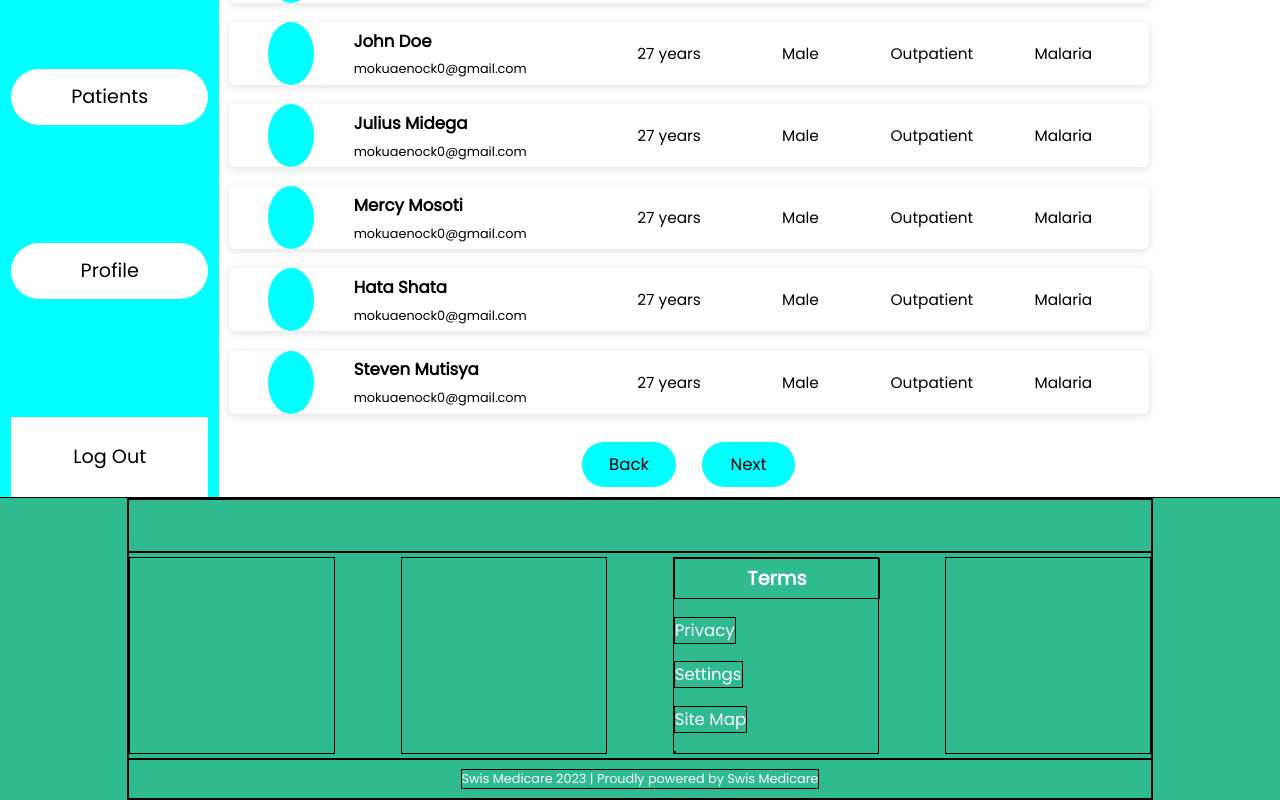
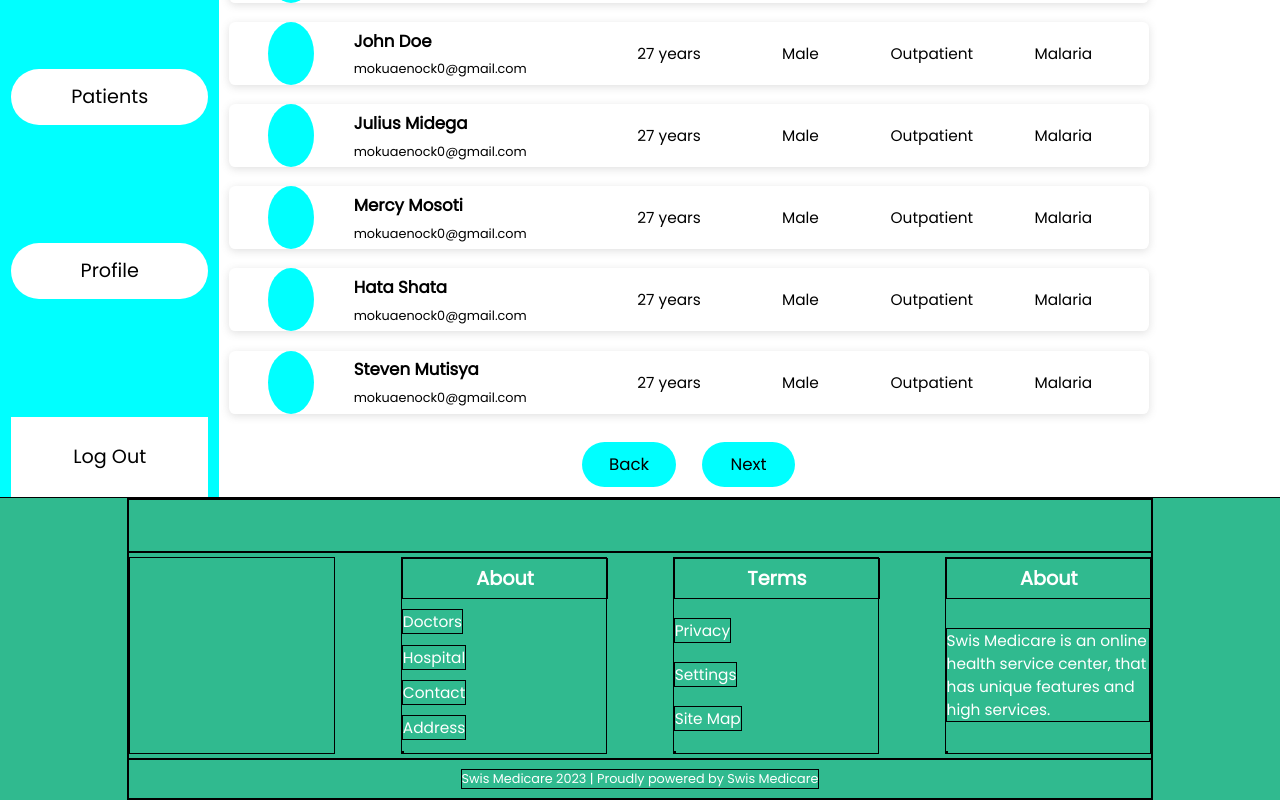
Before and after one commit to MokuaEnock/swiss, a React (Create React App) app: page /doctor/list in a window 1280 px wide. Shown: the part 381-1181 px from the top of the page. Built offline with nearby package versions, Linux system fonts and the light colour scheme.

Commit message:
frmat structure for footer and add content

```diff
--- a/src/App.css
+++ b/src/App.css
@@ -151,8 +151,9 @@ footer > div {
   align-items: center;
 }
 
-.footer-span > a {
-  font-size: 1.3vw;
+.footer-span > a,
+.footer-span > p {
+  font-size: 1.2vw;
   text-decoration: none;
 }
 
--- a/src/components/aside.js
+++ b/src/components/aside.js
@@ -7,7 +7,14 @@ export default function Footer() {
         <div className="footer-header"></div>
         <div className="footer-container">
           <span className="footer-span"></span>
-          <span className="footer-span"></span>
+          <span className="footer-span">
+            <h5>About</h5>
+            <Link>Doctors</Link>
+            <Link>Hospital</Link>
+            <Link>Contact</Link>
+            <Link>Address</Link>
+            <p></p>
+          </span>
           <span className="footer-span">
             <h5>Terms</h5>
             <Link>Privacy</Link>
@@ -15,7 +22,14 @@ export default function Footer() {
             <Link>Site Map</Link>
             <p></p>
           </span>
-          <span className="footer-span"></span>
+          <span className="footer-span">
+            <h5>About</h5>
+            <p>
+              Swis Medicare is an online health service center, that has unique
+              features and high services.
+            </p>
+            <p></p>
+          </span>
         </div>
         <div className="footer-footer">
           <p>Swis Medicare 2023 | Proudly powered by Swis Medicare</p>
```
